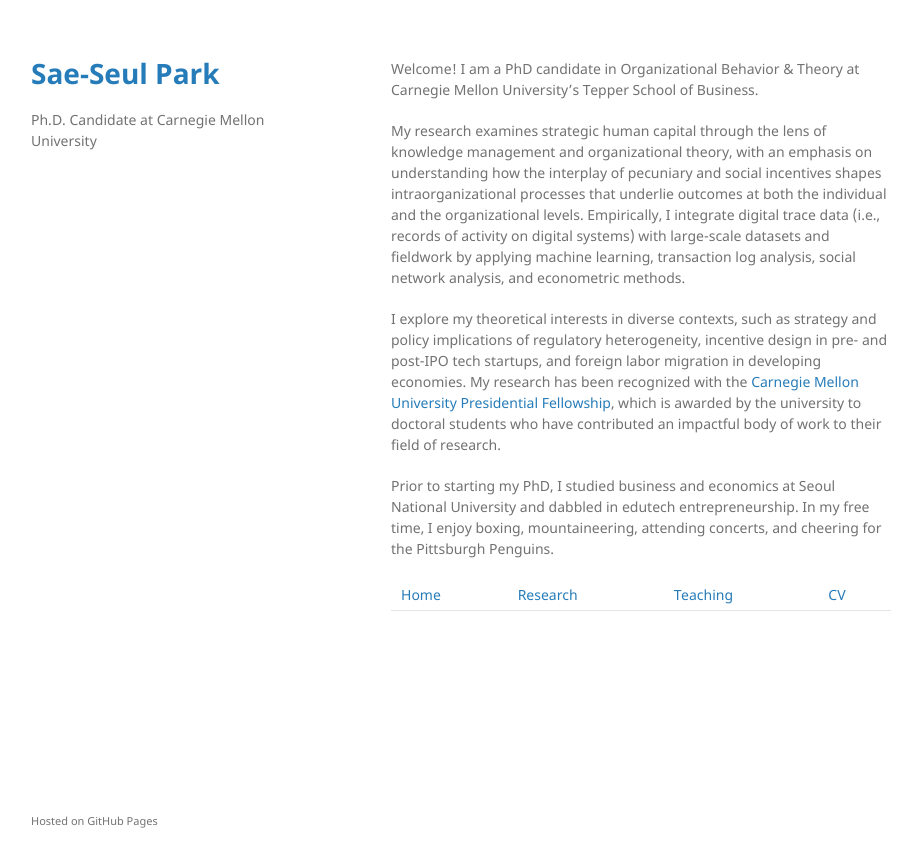
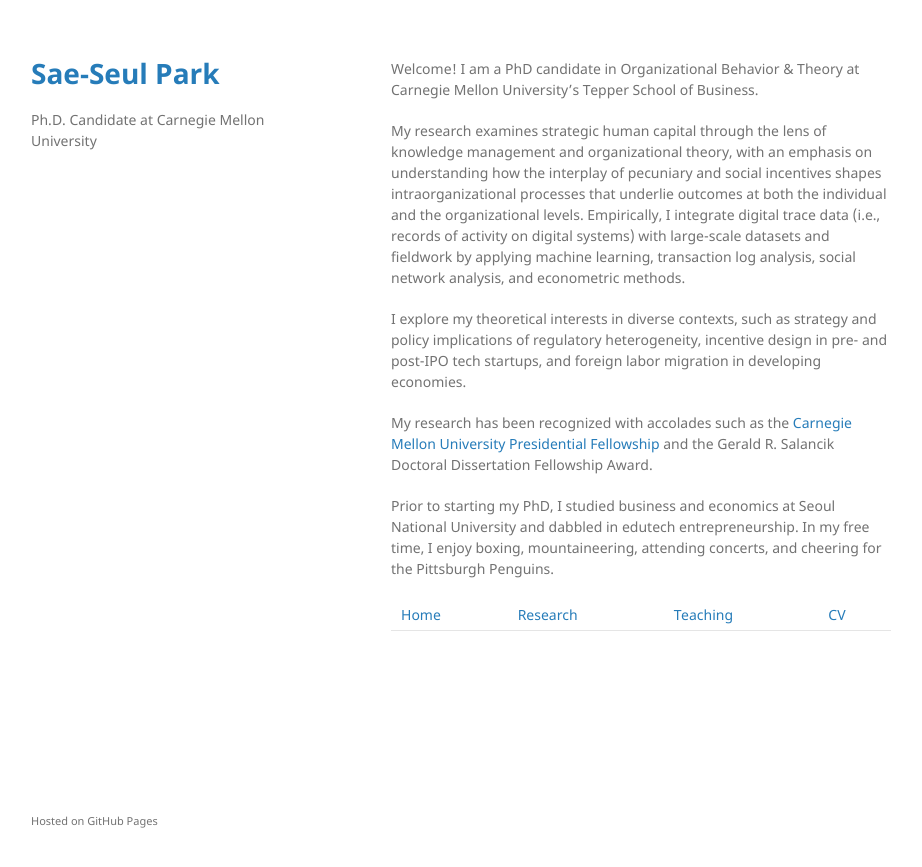
Before and after one commit to saepark/saepark.github.io, a Jekyll site: the page built from index.md, in a window 1280 px wide. Shown: the top 867 px of the page, without its empty margins (179-1101 px from the left). Built offline with Jekyll 4.4.1, drawn with Linux system fonts in a browser that asks for light colours; our own code applies the rules of GitHub Pages for plain Markdown files.

Commit message:
Update index.md

```diff
--- a/index.md
+++ b/index.md
@@ -2,7 +2,9 @@ Welcome! I am a PhD candidate in Organizational Behavior & Theory at Carnegie Me
 
 My research examines strategic human capital through the lens of knowledge management and organizational theory, with an emphasis on understanding how the interplay of pecuniary and social incentives shapes intraorganizational processes that underlie outcomes at both the individual and the organizational levels. Empirically, I integrate digital trace data (i.e., records of activity on digital systems) with large-scale datasets and fieldwork by applying machine learning, transaction log analysis, social network analysis, and econometric methods.
 
-I explore my theoretical interests in diverse contexts, such as strategy and policy implications of regulatory heterogeneity, incentive design in pre- and post-IPO tech startups, and foreign labor migration in developing economies. My research has been recognized with the [Carnegie Mellon University Presidential Fellowship](https://www.cmu.edu/tepper/news/stories/2021/april/phd-fellowships-awarded.html), which is awarded by the university to doctoral students who have contributed an impactful body of work to their field of research.
+I explore my theoretical interests in diverse contexts, such as strategy and policy implications of regulatory heterogeneity, incentive design in pre- and post-IPO tech startups, and foreign labor migration in developing economies.
+
+My research has been recognized with accolades such as the [Carnegie Mellon University Presidential Fellowship](https://www.cmu.edu/tepper/news/stories/2021/april/phd-fellowships-awarded.html) and the Gerald R. Salancik Doctoral Dissertation Fellowship Award.
 
 Prior to starting my PhD, I studied business and economics at Seoul National University and dabbled in edutech entrepreneurship. In my free time, I enjoy boxing, mountaineering, attending concerts, and cheering for the Pittsburgh Penguins.
 
```
